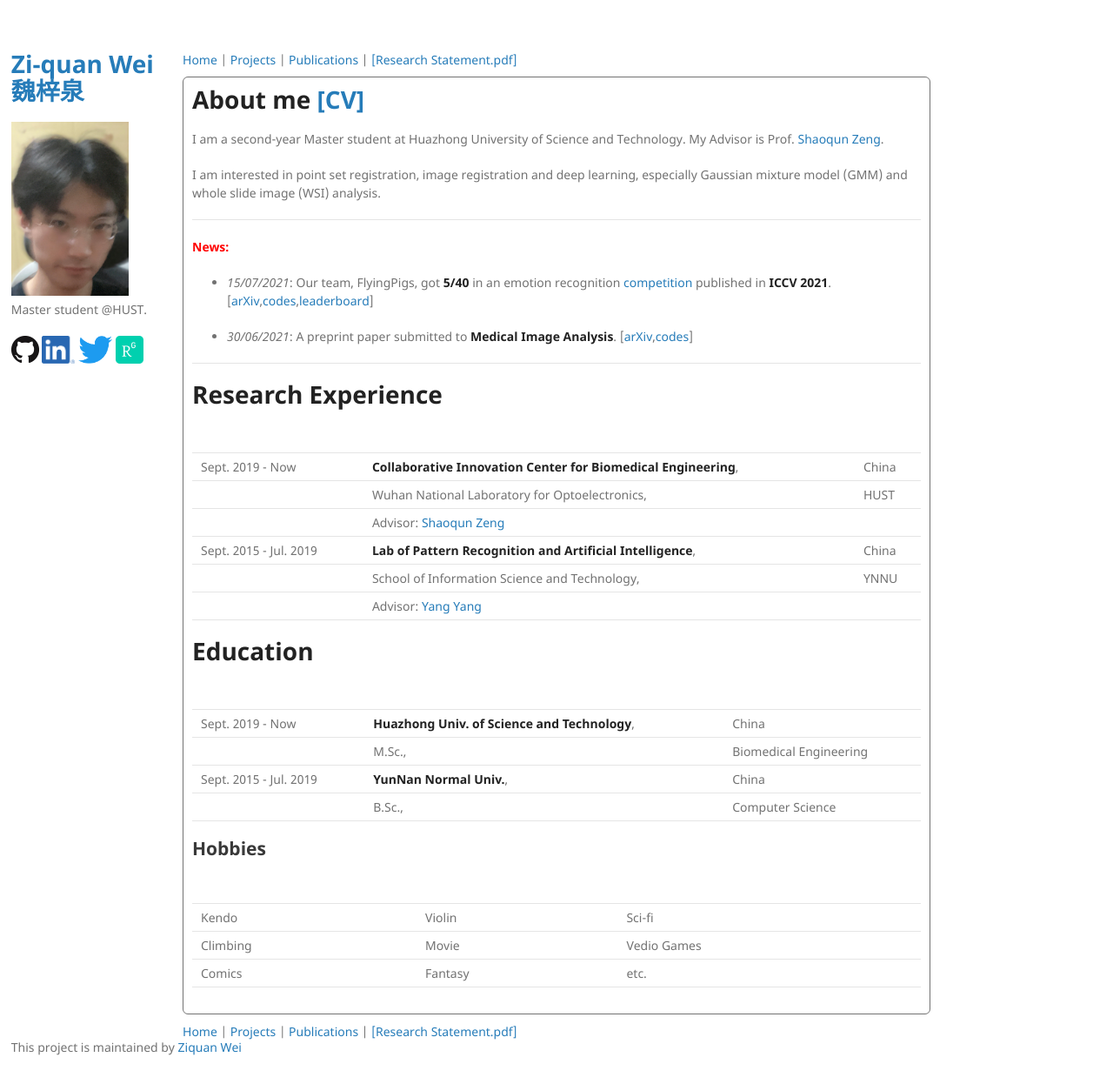
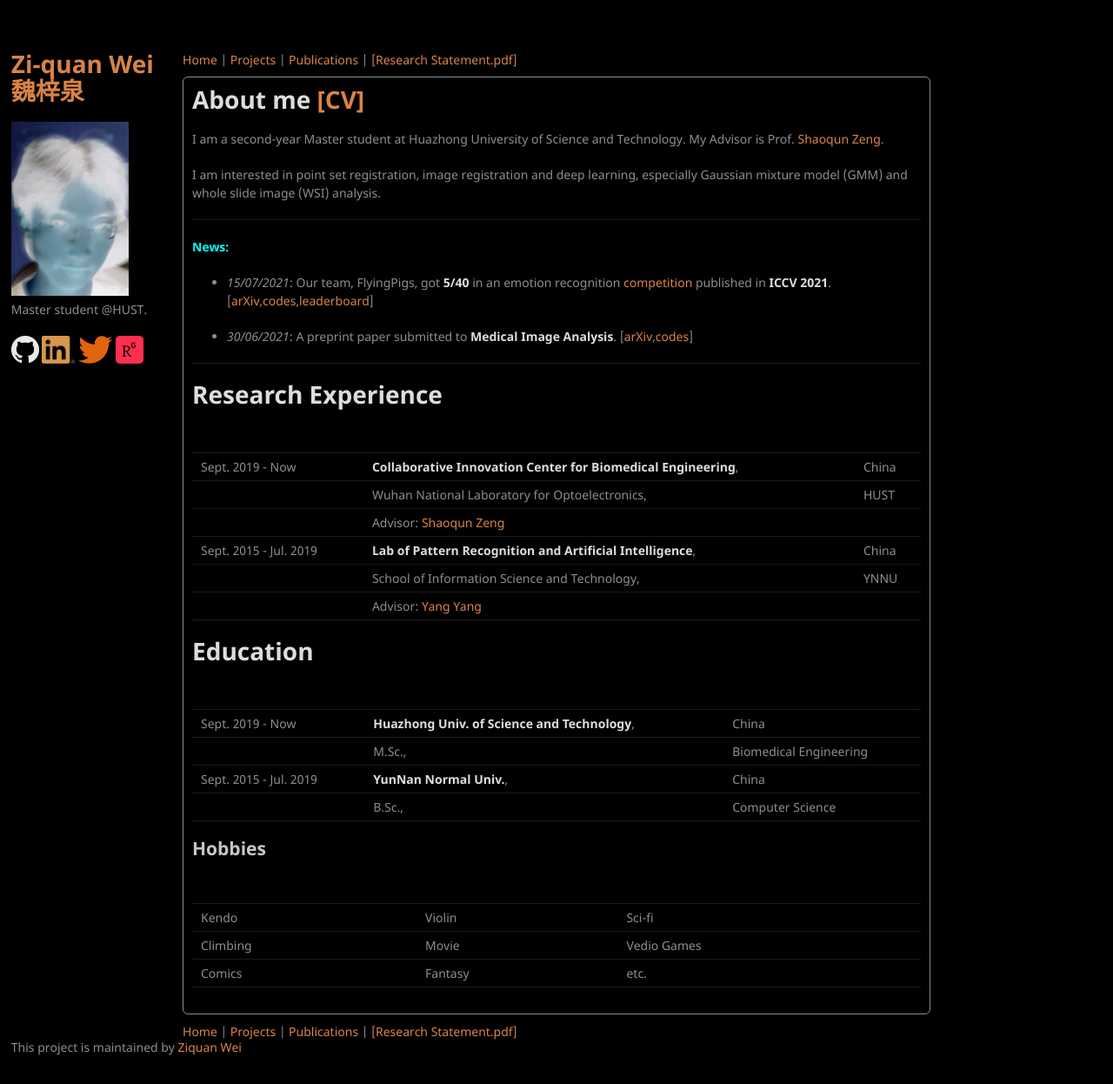
Before and after one commit to Chrisa142857/Chrisa142857.github.io, a Jekyll site: the page built from index.md, in a window 1280 px wide and 1246 px high. Shown: the whole window at 87% size. Built offline with Jekyll 4.4.1, drawn with Linux system fonts in a browser that asks for light colours; our own code applies the rules of GitHub Pages for plain Markdown files.

Commit message:
Update custom.css

```diff
--- a/assets/css/custom.css
+++ b/assets/css/custom.css
@@ -1,3 +1,8 @@
+html {
+
+filter: invert(1);
+
+}
 section {
   width: 100%;
 }
```
